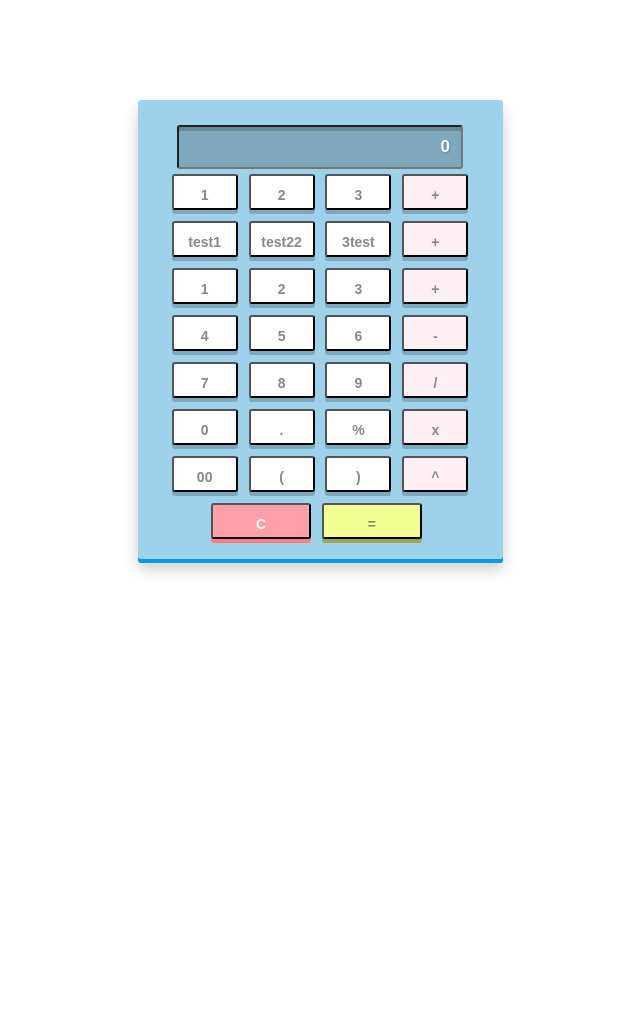
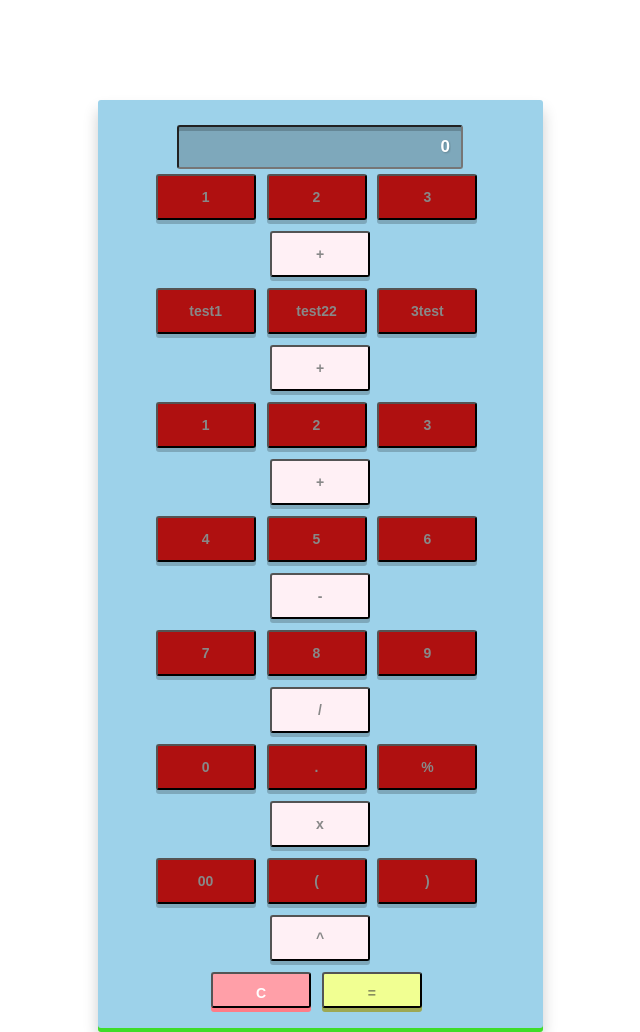
Before and after one commit to asma-asif-brainx/practice1, a plain HTML site: page Calculator.html in a window 1280 px wide. Shown: the top 1032 px of the page, without its empty margins (320-960 px from the left). Before the commit the page ends 800 px from the top, so only its background shows below. Drawn offline with Linux system fonts and the light colour scheme.

Commit message:
Updated styles in custom.css

```diff
--- a/css/custom.css
+++ b/css/custom.css
@@ -4,7 +4,7 @@
 }
 #calculator{
 
-    width: 325px;
+    width: 405px;
     height: auto;
 
     margin: 100px auto;
@@ -12,15 +12,15 @@
 
     background: #9dd2ea;
     border-radius: 3px;
-    box-shadow: 0px 4px #009de4, 0px 10px 15px rgba(0, 0, 0, 0.2);
+    box-shadow: 0px 4px #3edd29, 0px 10px 15px rgba(0, 0, 0, 0.2);
 }
 
 button{
 
-    width: 66px;
-    height: 36px;
+    width: 100px;
+    height: 46px;
 
-    background: white;
+    background: rgb(175, 16, 16);
     border-radius: 3px;
     box-shadow: 0px 4px rgba(0, 0, 0, 0.2);
 
```
